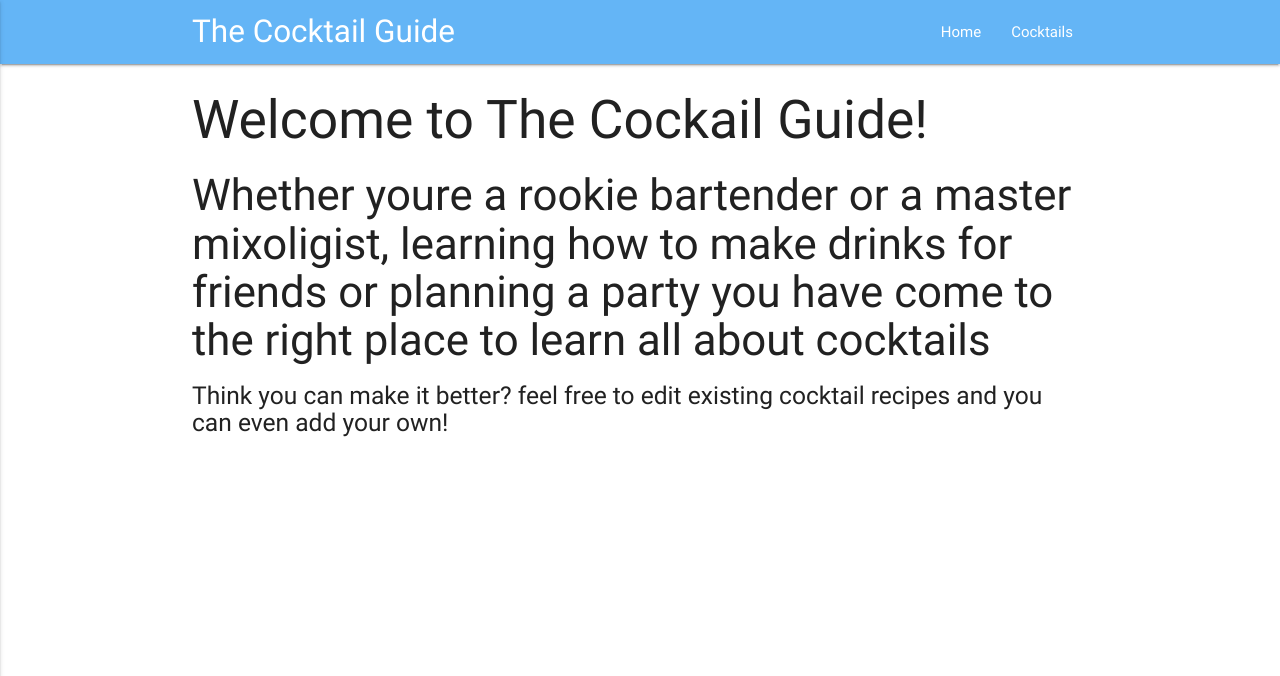
After one commit to ericmordi123/The_Cocktail_Guide, a Flask app: template templates/index.html in a window 1280 px wide. The commit adds this page. Shown: the top 676 px of the page. Run offline with Flask 2, Linux system fonts and the light colour scheme; the template is opened without the code that fills it, so the values that code supplies are empty; some libraries are stand-ins or nearby versions.

Commit message:
updated base.html

```diff
--- a/app.py
+++ b/app.py
@@ -9,10 +9,13 @@ app.config["MONGO_URI"] = 'mongodb+srv://root:r00tUser@myfirstcluster-ldgtk.mong
 
 mongo = PyMongo(app)
 
+@app.route('/')
+def index():
+    return render_template("index.html")
 
-@app.route('/')
+
 @app.route('/recipes')
-def get_tasks():
+def recipes():
     return render_template("recipes.html", recipe=mongo.db.recipe.find())
 
 
--- a/templates/base.html
+++ b/templates/base.html
@@ -24,19 +24,14 @@
           <a href="#" data-activates="mobile-demo" class="button-collapse"><i class="material-icons">menu</i></a>
           <ul id="nav-mobile" class="right hide-on-med-and-down">
             <li><a href="{{url_for('index')}}">Home</a></li>
-            <li><a href="{{url_for('recipes')}}">Recipes</a></li>
-            <li><a href="{{url_for('add_recipe')}}">Add Recipe</a></li>
+            <li><a href="{{url_for('recipes')}}">Cocktails</a></li>
           </ul>
           <ul class="side-nav" id="mobile-demo">
             <li><a href="{{url_for('index')}}">Home</a></li>
-            <li><a href="{{url_for('recipes')}}">Recipes</a></li>
-            <li><a href="{{url_for('add_recipe')}}">Add Recipe</a></li>
+            <li><a href="{{url_for('recipes')}}">Cocktails</a></li>
           </ul>
         </div>
       </nav>
-
-      <div class="parallax-container">
-      </div>
     </header>
 
 
--- /dev/null
+++ b/templates/index.html
@@ -0,0 +1,13 @@
+{% extends 'base.html' %} {% block content %}
+
+
+<div class="index_content">
+    <h2>Welcome to The Cockail Guide!</h2>
+    <h3>Whether youre a rookie bartender or a master mixoligist, learning how to make drinks for
+    friends or planning a party you have come to the right place to learn all about cocktails</h3>
+    <h5>Think you can make it better? feel free to edit existing cocktail recipes and you can
+    even add your own!</h5>
+</div>
+
+
+{% endblock %}
```
